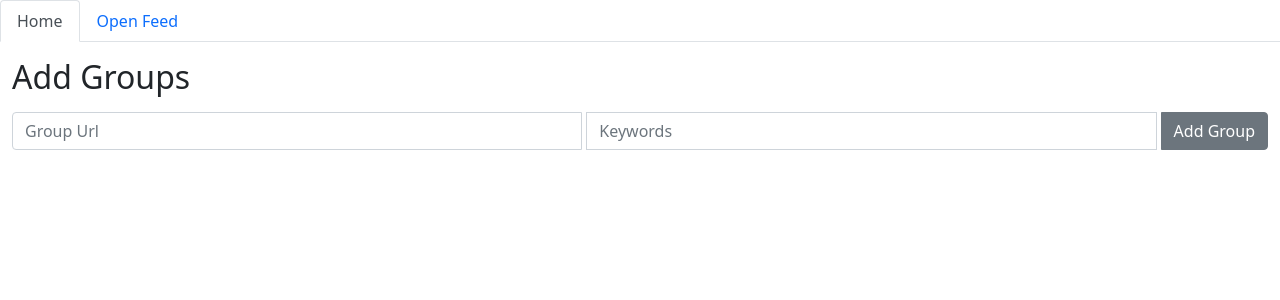
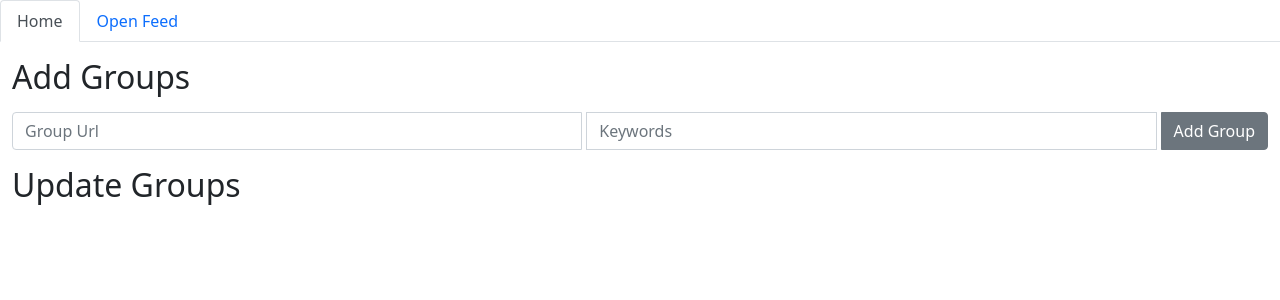
Before and after one commit to thamimemel/facebook-group-watcher, a Flask app: page / in a window 1280 px wide. Shown: the top 300 px of the page. Run offline with Flask 2, Linux system fonts and the light colour scheme; data that the repository does not hold is empty.

Commit message:
add updates to groups keywords via web UI

```diff
--- a/server.py
+++ b/server.py
@@ -33,4 +33,18 @@ def addgroup():
             return jsonify({"failed": "group already exists, are you trying to update an existing goup"})
     except Exception:
         return jsonify({"failed": "error connecting to database"})
+
+@app.route("/updategroup", methods=["POST"])
+def updategroup():
+    req_data = request.get_json()
+    url = req_data["url"]
+    keywords = req_data["keywords"]
+    try:
+        with sqlite3.connect("database.db") as conn:
+            cur = conn.cursor()
+            cur.execute("UPDATE Groups SET keywords = ? WHERE url = ?", (keywords, url))
+            return jsonify({"success": "ok"})
+    except Exception:
+        return jsonify({"failed": "error connecting to database"})
+
 app.run(host= "127.0.0.1", port=8888, debug=True)
--- a/templates/index.html
+++ b/templates/index.html
@@ -22,7 +22,7 @@
       border-color: red;
     }
   </style>
-  <body>
+  <body onload="get_groups()">
     <ul class="nav nav-tabs" id="myTab" role="tablist">
       <li class="nav-item" role="presentation">
         <a
@@ -54,7 +54,7 @@
     <div class="container-fluid">
       <h2 class="my-3">Add Groups</h2>
       <div id="alert-ph"></div>
-      <row id="groups">
+      <row id="new_group">
         <div class="input-group mb-3 new_group">
           <input
             type="text"
@@ -76,12 +76,20 @@
         </div>
       </row>
     </div>
+
+    <div class="container-fluid">
+      <div id="alert-ph2"></div>
+      <h2 class="my-3">Update Groups</h2>
+      <row id="groups"></row>
+    </div>
     <script
       src="https://cdn.jsdelivr.net/npm/bootstrap@5.0.0-beta1/dist/js/bootstrap.bundle.min.js"
       integrity="sha384-ygbV9kiqUc6oa4msXn9868pTtWMgiQaeYH7/t7LECLbyPA2x65Kgf80OJFdroafW"
       crossorigin="anonymous"
     ></script>
     <script>
+      const get_groups = () => {
+        const groups_ph = document.getElementById("groups");
         fetch("/getgroups")
           .then((response) => {
             if (!response.ok) {
@@ -89,8 +97,36 @@
             }
             return response.json();
           })
-        .then((json) => console.log(json));
-
+          .then((json) => {
+            groups_ph.innerHTML = "";
+            for (let group of json) {
+              groups_ph.innerHTML += `
+              <div class="input-group mb-3 new_group">
+          <input
+            type="text"
+            class="form-control"
+            value="${group[0]}"
+            placeholder="Group Url"
+            disabled
+          />
+          <input
+            type="text"
+            class="form-control"
+            id="keywords_input"
+            value="${group[1].replaceAll(",", " ")}"
+            onfocusout="check_keywords_input(event)"
+          />
+          <button type="button" class="btn btn-warning" onclick="update_group(event)">
+            Update
+          </button>
+          <button type="button" class="btn btn-danger" onclick="delete_group()">
+            Delete
+          </button>
+        </div>
+              `;
+            }
+          });
+      };
       const check_group_url_input = (e) => {
         const value = e.target.value;
         const group_re = /^https:\/\/www\.facebook\.com\/groups\/[0-9]+\/?$/;
@@ -102,7 +138,7 @@
       };
 
       const check_keywords_input = (e) => {
-        const value = e.target.value.replace(/\s{2,}/g, " ");
+        const value = e.target.value.replace(/\s{2,}/g, " ").trim();
         e.target.value = value;
         const keywords_re = /^[a-zA-Z0-9_ ]+$/;
         if (keywords_re.test(value)) {
@@ -133,7 +169,7 @@
           url: group_val,
           keywords: keywords_val,
         };
-        postData("http://127.0.0.1:8888/addgroup", payload).then((data) => {
+        postData("/addgroup", payload).then((data) => {
           if (data.success) {
             document.getElementById("alert-ph").innerHTML = `
             <div id="alert" class="alert alert-success alert-dismissible fade show" role="alert">
@@ -143,6 +179,7 @@
             `;
             group_input.value = "";
             keywords_input.value = "";
+            get_groups();
           } else if (data.failed) {
             document.getElementById("alert-ph").innerHTML = `
             <div id="alert" class="alert alert-danger alert-dismissible fade show" role="alert">
@@ -150,6 +187,34 @@
               <button type="button" class="btn-close" data-bs-dismiss="alert" aria-label="Close"></button>
               </div>
             `;
+          }
+        });
+      };
+
+      const update_group = (event) => {
+        const parent = event.target.parentElement;
+        const url = parent.children[0].value;
+        const keywords_input = parent.children[1];
+        if (
+          !keywords_input.value ||
+          keywords_input.classList.contains("error_border")
+        ) {
+          return;
+        }
+        const keywords = keywords_input.value.replaceAll(" ", ",");
+        const payload = {
+          url,
+          keywords,
+        };
+        postData("/updategroup", payload).then((data) => {
+          if (data.success) {
+            document.getElementById("alert-ph2").innerHTML = `
+            <div id="alert" class="alert alert-success alert-dismissible fade show" role="alert">
+              <strong>Group updated successully !</strong>
+              <button type="button" class="btn-close" data-bs-dismiss="alert" aria-label="Close"></button>
+              </div>
+            `;
+            get_groups();
           }
         });
       };
```
Lines whose indentation alone changed are shown as unchanged.
